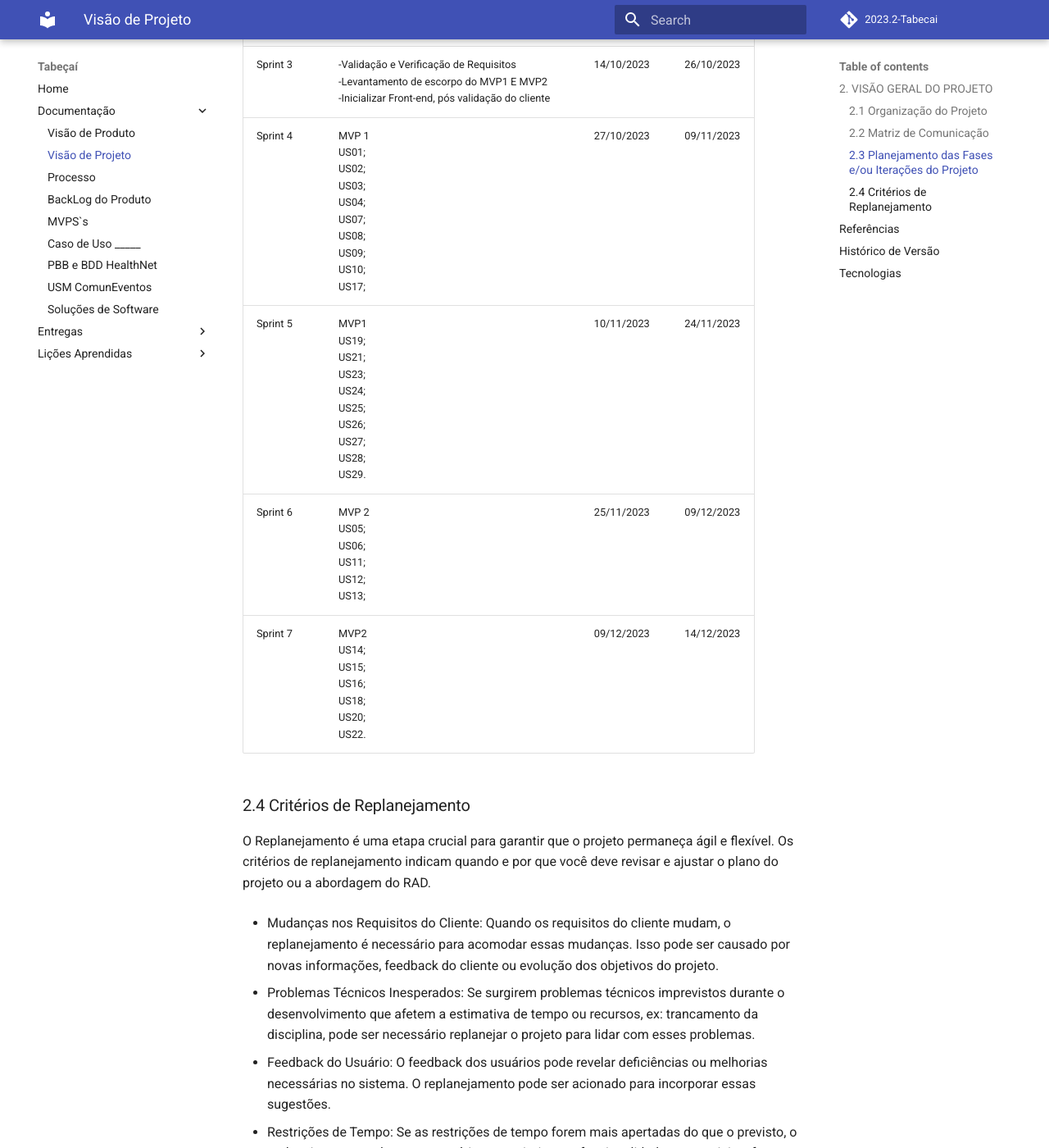
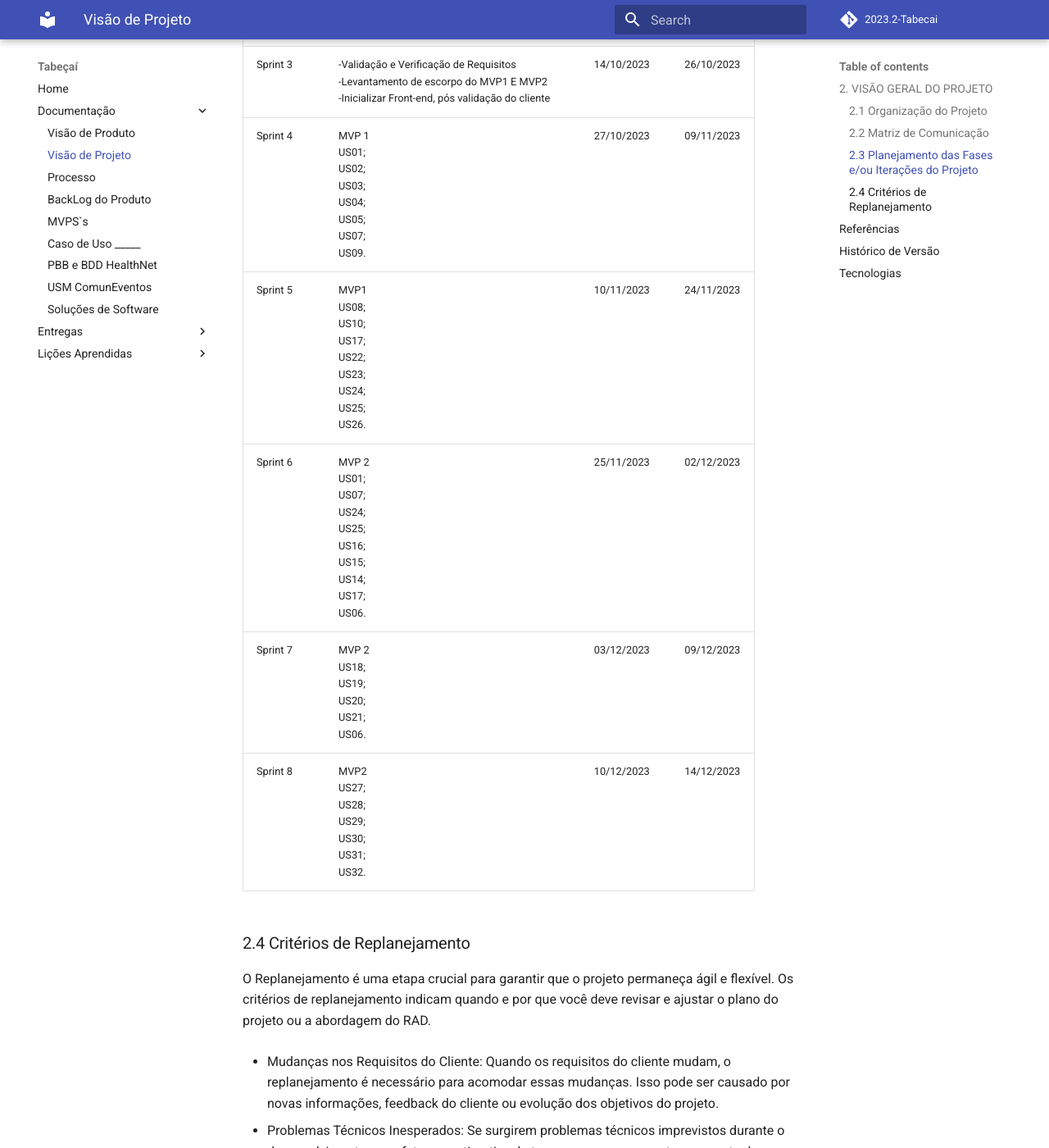
Before and after one commit to mdsreq-fga-unb/2023.2-Tabecai, an MkDocs documentation site: the page built from docs/visão-projeto.md, in a window 1280 px wide and 1400 px high, scrolled down 1492 px. Shown: the whole window at 82% size. Built offline with MkDocs 1.6.1 and Material for MkDocs 9.7.7, drawn with Linux system fonts in a browser that asks for light colours; comment, search, counter and statistics services are not loaded.

Commit message:
Alteracoes no planejamento das fases

```diff
--- a/docs/visão-projeto.md
+++ b/docs/visão-projeto.md
@@ -25,10 +25,11 @@
 | Sprint 1 | - Definição do produto; <br/>- Definição do Problema; <br />- Início do GitPages; <br/>-Conclusão da ideia do produto; <br/>-Produção da Visão do Produto e Projeto; | 14/09/2023     | 28/09/2023  |
 | Sprint 2 | -Criação da Versão Inicial do Backlog do Produto; <br />-Definição das Histórias de Usuário <br />-Definição de tecnologias utilizadas no Projeto; <br />-Produção do protótipo de baixa fidelidade. | 29/09/2023     | 13/10/2023  |
 | Sprint 3 | -Validação e Verificação de Requisitos <br />-Levantamento de escorpo do MVP1 E MVP2 <br/>-Inicializar Front-end, pós validação do cliente | 14/10/2023     | 26/10/2023  |
-| Sprint 4 | MVP 1<br/>US01;<br/>US02;<br/>US03;<br/>US04;<br/>US07;<br/>US08;<br/>US09;<br/>US10;<br/>US17; | 27/10/2023     | 09/11/2023  |
-| Sprint 5 | MVP1 <br/>US19;<br/>US21;<br/>US23;<br/>US24;<br/>US25;<br/>US26;<br/>US27;<br/>US28;<br/>US29. | 10/11/2023     | 24/11/2023  |
-| Sprint 6 | MVP 2<br/>US05;<br/>US06;<br/>US11;<br/>US12;<br/>US13; | 25/11/2023     | 09/12/2023  |
-| Sprint 7 |MVP2 <br/>US14;<br/>US15;<br/>US16;<br/>US18;<br/>US20;<br/>US22. | 09/12/2023     | 14/12/2023  |
+| Sprint 4 | MVP 1<br/>US01;<br/>US02;<br/>US03;<br/>US04;<br/>US05;<br/>US07;<br/>US09. | 27/10/2023     | 09/11/2023  |
+| Sprint 5 | MVP1 <br/>US08;<br/>US10;<br/>US17;<br/>US22;<br/>US23;<br/>US24;<br/>US25;<br/>US26. | 10/11/2023     | 24/11/2023  |
+| Sprint 6 | MVP 2<br/>US01;<br/>US07;<br/>US24;<br/>US25;<br/>US16;<br/>US15;<br/>US14;<br/>US17;<br/>US06. | 25/11/2023     | 02/12/2023  |
+| Sprint 7 | MVP 2<br/>US18;<br/>US19;<br/>US20;<br/>US21;<br/>US06.      | 03/12/2023     | 09/12/2023  |
+| Sprint 8 | MVP2 <br/>US27;<br/>US28;<br/>US29;<br/>US30;<br/>US31;<br/>US32. | 10/12/2023     | 14/12/2023  |
 
 ### 2.4 Critérios de Replanejamento
 
```
